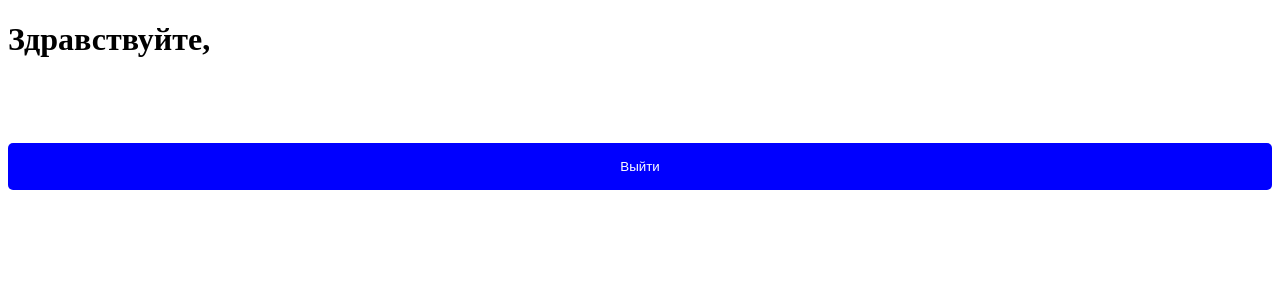
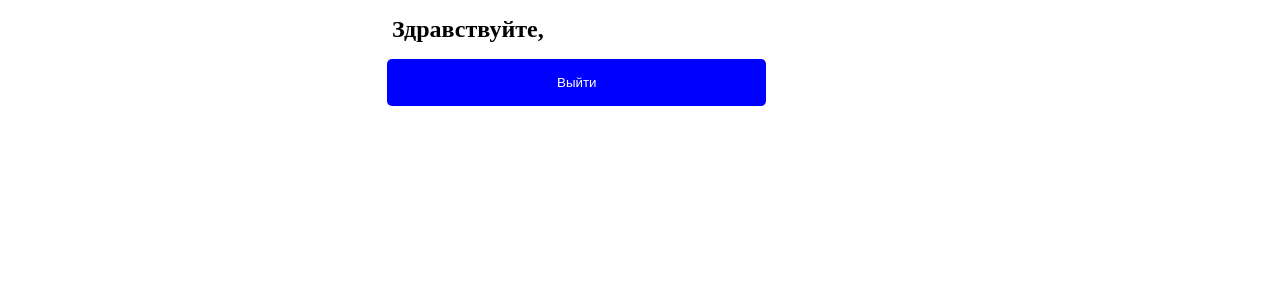
Before and after one commit to Turan141/userLoginAppTest, a React (Create React App) app: page /profile in a window 1280 px wide. Shown: the top 300 px of the page. Built offline with nearby package versions, Linux system fonts and the light colour scheme; sample sign-in values are in the browser's storage.

Commit message:
project ready

```diff
--- a/src/App.tsx
+++ b/src/App.tsx
@@ -1,9 +1,8 @@
-import React, { FC, useEffect, useState } from 'react'
-import { useNavigate } from 'react-router-dom'
-
-import { useForm, SubmitHandler } from 'react-hook-form'
-import styled from 'styled-components'
-import axios from 'axios'
+import React, {FC, useEffect, useState} from "react"
+import {useNavigate} from "react-router-dom"
+import {useForm, SubmitHandler} from "react-hook-form"
+import styled from "styled-components"
+import axios from "axios"
 
 // Styles using styled-components
 
@@ -11,9 +10,11 @@ const Section = styled.section`
   width: 100vw;
   display: flex;
   justify-content: center;
+  text-align: center;
 `
 
 const Form = styled.form`
+  text-align: center;
   position: relative;
   padding: 25px;
   margin: 10px;
@@ -40,6 +41,8 @@ const Input = styled.input`
   display: flex;
   flex-direction: column;
   border-radius: 5px;
+  text-indent: 5%;
+  font-size: 1rem;
 `
 
 const RememberMeDiv = styled.div`
@@ -72,6 +75,35 @@ const ConfirmButton = styled.button`
   margin-top: 5%;
 `
 
+const ExitButton = styled.button`
+  &:hover {
+    cursor: pointer;
+    background-color: red;
+    transition: 0.5s ease;
+  }
+  background-color: blue;
+  border: none;
+  width: 30%;
+  padding-top: 2vh;
+  padding-bottom: 2vh;
+  border-radius: 5px;
+  color: white;
+  transition: 0.5s ease;
+  text-align: center;
+  position: relative;
+  left: 30%;
+`
+
+const ShowEmail = styled.h1`
+  width: 30%;
+
+  color: black;
+  transition: 0.5s ease;
+  position: relative;
+  left: 30vw;
+  font-size: 1.5rem;
+`
+
 const ErrorMessage = styled.div`
   width: 40vw;
   border: 1px solid red;
@@ -87,61 +119,67 @@ type Inputs = {
   password: string
 }
 
-export const Userprofile: React.FC = () => {
+export const Userprofile: React.FC = (): JSX.Element => {
   const navigate = useNavigate()
 
-  const checkLogin = () => {
-    const local = Boolean(localStorage.getItem('isLoggedIn'))
-    if (!local) {
-      navigate('/login')
+  // Function for login status check
+  const checkLoginFn = () => {
+    const LOCAL = Boolean(localStorage.getItem("isLoggedIn"))
+    if (!LOCAL) {
+      navigate("/login")
     }
   }
 
+  // Check for loggedin status in first, for some serverside errors, if !logged - must logout
   useEffect(() => {
-    checkLogin()
+    checkLoginFn()
   }, [])
 
+  // Basic logout button, with basic logic
   const logOutHandler = () => {
-    localStorage.removeItem('isLoggedIn')
-    localStorage.removeItem('email')
-    checkLogin()
+    localStorage.removeItem("isLoggedIn")
+    localStorage.removeItem("email")
+    checkLoginFn()
   }
 
-  const userEmail = localStorage.getItem('email')
+  const USEREMAIL = localStorage.getItem("email")
+
   return (
     <>
-      <h1>Здравствуйте, {userEmail}</h1>
-      <ConfirmButton onClick={logOutHandler}>Выйти</ConfirmButton>
+      <ShowEmail>Здравствуйте, {USEREMAIL}</ShowEmail>
+      <ExitButton onClick={logOutHandler}>Выйти</ExitButton>
     </>
   )
 }
 
-type Axios = {
+type AxiosT = {
   login: string
   password: string
 }
 
 export const LoginWindow: FC = (): JSX.Element => {
+
   // useFormHook
   const {
     register,
     handleSubmit,
-    formState: { errors },
+    formState: {errors}
   } = useForm<Inputs>()
 
-  //I could use Redux RTK + Query for this, but they were not in must-have-stack for this project
+  // Warning! I could use Redux RTK + Query for this, but they were not in must-have-stack for this project
   // Preferred to stick to useState hooks
-  const [logPassFromAxios, setLogPass] = useState<Axios>({
-    login: '',
-    password: '',
+
+  const [ logPassFromAxios, setLogPass ] = useState<AxiosT>({
+    login: "",
+    password: ""
   })
-  const [showError, setShowError] = useState(false)
-  const [isFetching, setFetching] = useState(false)
+
+  const [ showError, setShowError ] = useState(false)
+  const [ isFetching, setFetching ] = useState(false)
 
   const navigate = useNavigate()
 
-  // get valid log and pass from server
-
+  // Get valid log and pass from server
   useEffect(() => {
     axios
       .get(`https://api.jsonbin.io/b/624e8b815912290c00f61a41`)
@@ -152,23 +190,24 @@ export const LoginWindow: FC = (): JSX.Element => {
         }
       })
   }, [])
-
+// Name of function says all about it :)
   const checkLogin = () => {
-    const local = Boolean(localStorage.getItem('isLoggedIn'))
+    const local = Boolean(localStorage.getItem("isLoggedIn"))
 
     if (local) {
-      navigate('/profile')
+      navigate("/profile")
     }
   }
-
+// Again, we check for login status, i dont like this moment, because of DRY. Needs to be refactored.
   useEffect(() => {
     checkLogin()
   }, [])
 
-  //check if users log and pass matches valid log/pass from server
+//Check if users log and pass matches valid log/pass from server
   const onSubmit: SubmitHandler<Inputs> = (data) => {
-    // imitate server response time for 1500ms with setTimeout
     setFetching(true)
+
+// Imitate server response time for 1500ms with setTimeout
     setTimeout(() => {
       if (logPassFromAxios) {
         if (
@@ -176,14 +215,14 @@ export const LoginWindow: FC = (): JSX.Element => {
           data.password === logPassFromAxios.password
         ) {
           setShowError(false)
-          localStorage.setItem('isLoggedIn', 'true')
-          localStorage.setItem('email', data.login)
+          localStorage.setItem("isLoggedIn", "true")
+          localStorage.setItem("email", data.login)
+          // navigate("/profile") i could use this instead of function
           checkLogin()
         } else {
           setShowError(true)
         }
       }
-
       setFetching(false)
     }, 1500)
   }
@@ -191,38 +230,35 @@ export const LoginWindow: FC = (): JSX.Element => {
   return (
     <Section>
       <Form onSubmit={handleSubmit(onSubmit)}>
-        {/*  show error message if wrong log/pass */}
+        {/*  Show error message if wrong log/pass */}
         {showError ? (
           <ErrorMessage>Неправильный Логин / Пароль</ErrorMessage>
         ) : null}
         <Label>
           Логин
-          <Input
-            defaultValue="test"
-            {...register('login', { required: true })}
-          />
+          <Input defaultValue="test" {...register("login", {required: true})} />
           {errors.login && (
-            <span style={{ color: 'red', fontSize: '0.7rem' }}>
+            <span style={{color: "red", fontSize: "0.7rem"}}>
               Обязательное поле
             </span>
           )}
         </Label>
         <Label>
           Пароль
-          <Input {...register('password', { required: true })} />
+          <Input {...register("password", {required: true})} />
           {errors.password && (
-            <span style={{ color: 'red', fontSize: '0.7rem' }}>
+            <span style={{color: "red", fontSize: "0.7rem"}}>
               Обязательное поле
             </span>
           )}
         </Label>
         <RememberMeDiv>
           <RememberCheckBox type="checkbox" />
-          <span style={{ marginLeft: '5%' }}>Запомнить пароль</span>
+          <span style={{marginLeft: "5%"}}>Запомнить пароль</span>
         </RememberMeDiv>
         <ConfirmButton
           // for some reason i forced to use inline style
-          style={isFetching ? { backgroundColor: 'gray' } : {}}
+          style={isFetching ? {backgroundColor: "gray"} : {}}
           disabled={isFetching}
           type="submit"
         >
@@ -237,14 +273,14 @@ export const LoginWindow: FC = (): JSX.Element => {
 
 export function App(): JSX.Element {
   const navigate = useNavigate()
-
+// Make app component to redirect to login page for login process
   useEffect(() => {
-    navigate('/login')
+    navigate("/login")
   }, [])
 
   return (
     <>
-      <h1>Main App</h1>
+      <h1>Nothing to show</h1>
     </>
   )
 }
```
Also changed, not shown: package.json (+4 -6 lines), src/index.tsx (+6 -6 lines), .eslintrc.json, 1 other file (tests, documents, lock files or other folders).
